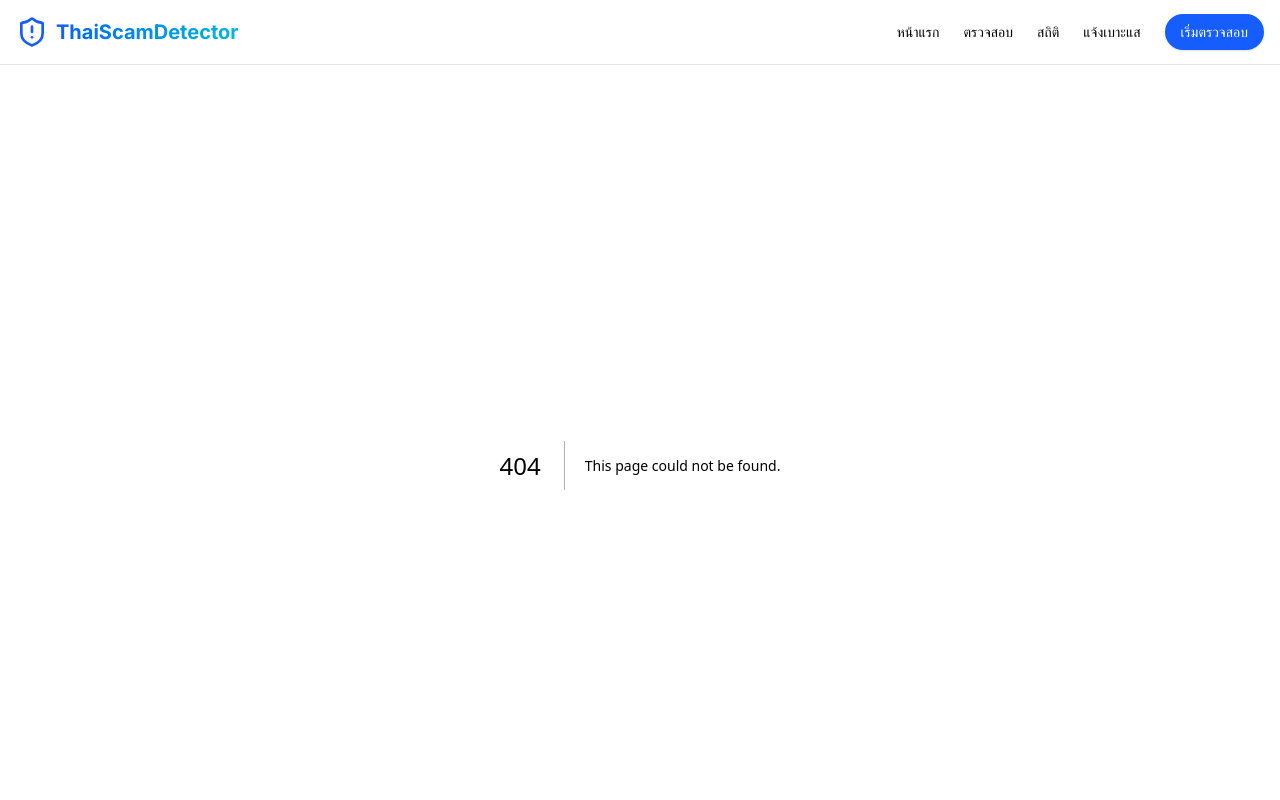
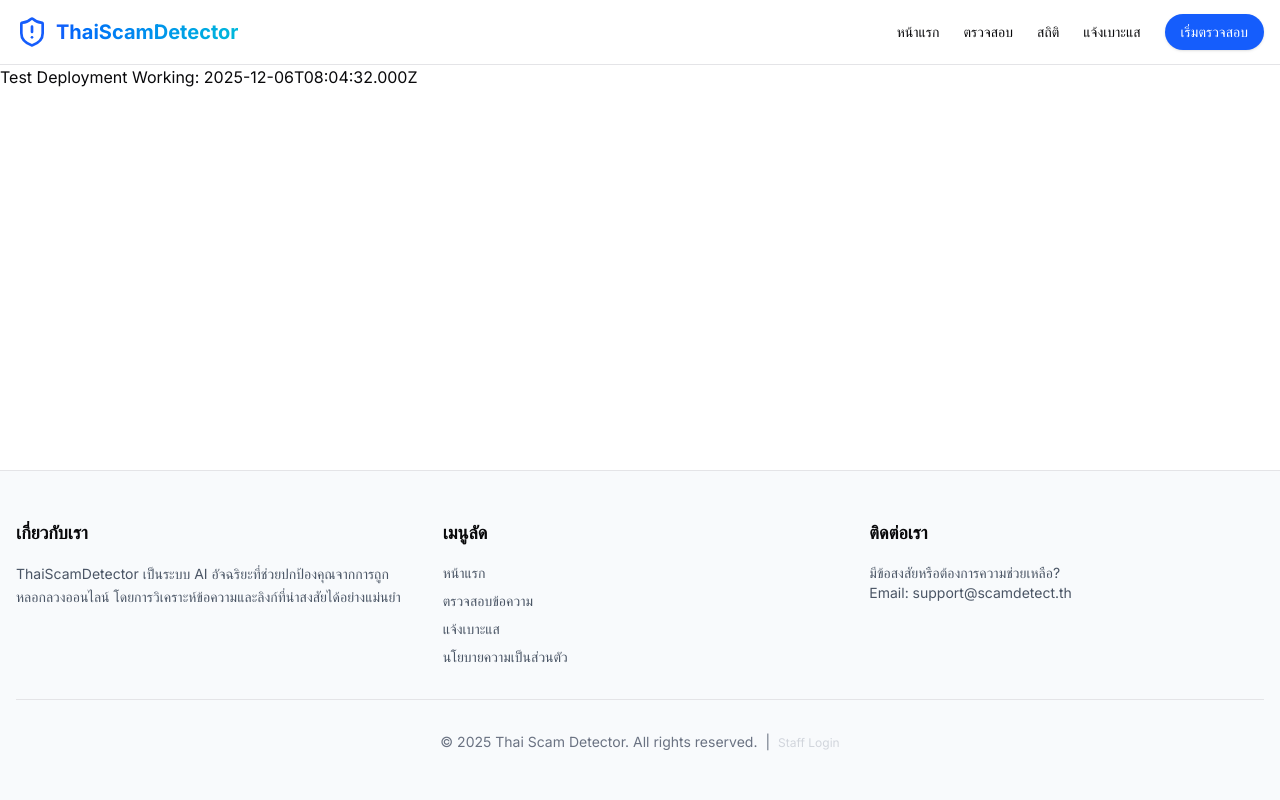
Before and after one commit to nutthakorn7/ThaiScamBench, a Next.js app in the folder frontend/: page /test-deploy in a window 1280 px wide. Before the commit this address had no page. Shown: the top 800 px of the page. Built offline with nearby package versions, Linux system fonts and the light colour scheme.

Commit message:
chore: add test page to debug deployment

```diff
--- /dev/null
+++ b/frontend/app/test-deploy/page.tsx
@@ -0,0 +1,3 @@
+export default function TestPage() {
+  return <h1>Test Deployment Working: {new Date().toISOString()}</h1>;
+}
```
